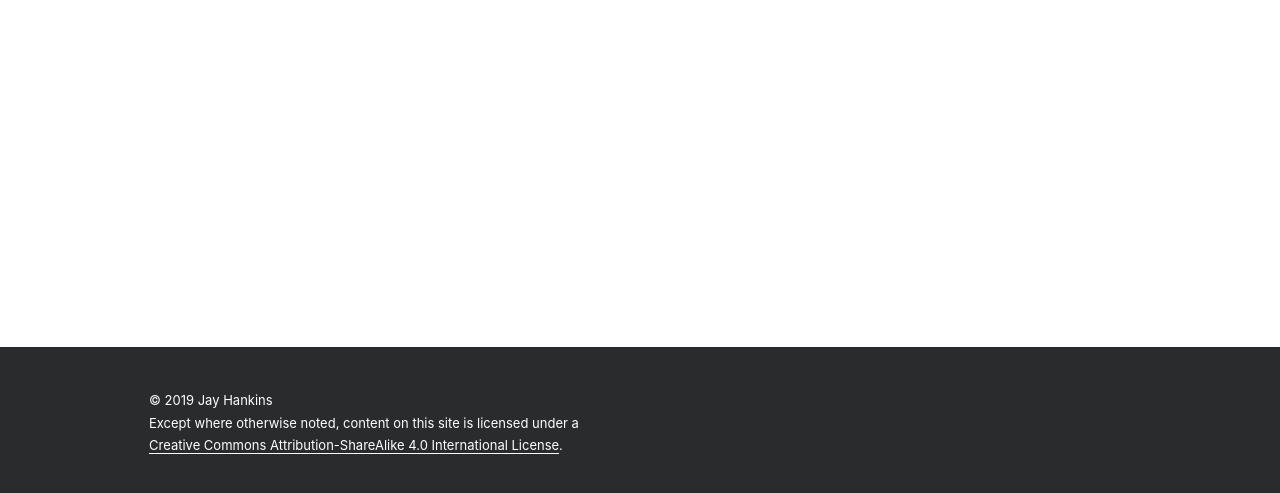
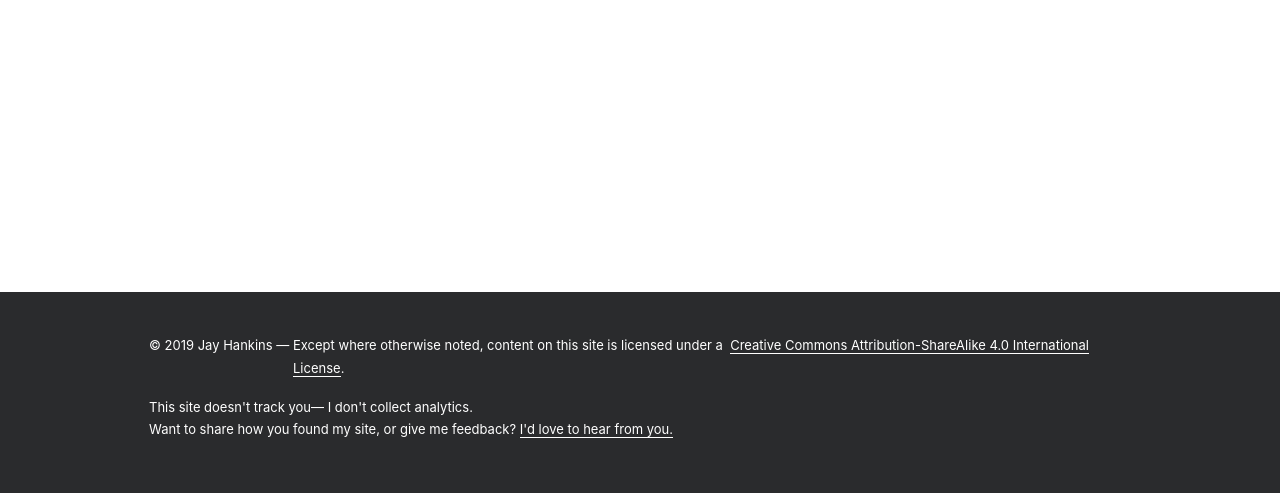
Before and after one commit to jay-hankins/jhankins.dev, a Gatsby site: page / in a window 1280 px wide. Shown: the part 301-794 px from the top of the page. Built offline with nearby package versions, Linux system fonts and the light colour scheme; Gatsby itself is replaced by a stand-in of ours; some packages are replaced by stand-ins of ours.

Commit message:
Footer fix

```diff
--- a/src/components/Footer.jsx
+++ b/src/components/Footer.jsx
@@ -1,4 +1,5 @@
 import React from 'react';
+import { Link } from 'gatsby';
 import styled from 'styled-components';
 import { rhythm } from '../utils/typography';
 
@@ -8,7 +9,7 @@ const FancyFooter = styled.footer`
 `;
 
 const Ffp = styled.p`
-  margin: 0;
+  margin: 0 0 1rem 0;
   font-size: small;
 `;
 
@@ -16,27 +17,48 @@ const Ffa = styled.a`
   color: white;
 `;
 
+const StyledLink = styled(Link)`
+  color: white;
+`;
+
+const Container = styled.div`
+  margin-left: 10%;
+  margin-right: 10%;
+  padding: ${`${rhythm(1.5)} ${rhythm(3 / 4)}`};
+`;
+
+const Row = styled.div`
+  display: flex;
+`;
+
 const Footer = theme => {
   return (
     <FancyFooter theme>
-      <div
-        style={{
-          marginLeft: '10%',
-          marginRight: '10%',
-          maxWidth: rhythm(24),
-          padding: `${rhythm(1.5)} ${rhythm(3 / 4)}`,
-        }}
-      >
-        <Ffp>© {new Date().getFullYear()} Jay Hankins</Ffp>
+      <Container>
+        <Row>
+          <div style={{ minWidth: '9rem' }}>
+            <Ffp>© {new Date().getFullYear()} Jay Hankins — </Ffp>
+          </div>{' '}
+          <div>
             <Ffp>
-          Except where otherwise noted, content on this site is licensed under a
-          <br />{' '}
+              Except where otherwise noted, content on this site is licensed
+              under a &nbsp;
               <Ffa href="http://creativecommons.org/licenses/by-sa/4.0/">
-            Creative Commons Attribution-ShareAlike 4.0 International License
+                Creative Commons Attribution-ShareAlike 4.0 International
+                License
               </Ffa>
               .
             </Ffp>
           </div>
+        </Row>
+        <Row>
+          <Ffp>
+            This site doesn't track you— I don't collect analytics. <br /> Want
+            to share how you found my site, or give me feedback?{' '}
+            <StyledLink to="/contact"> I'd love to hear from you.</StyledLink>
+          </Ffp>
+        </Row>
+      </Container>
     </FancyFooter>
   );
 };
```
Lines whose indentation alone changed are shown as unchanged.
